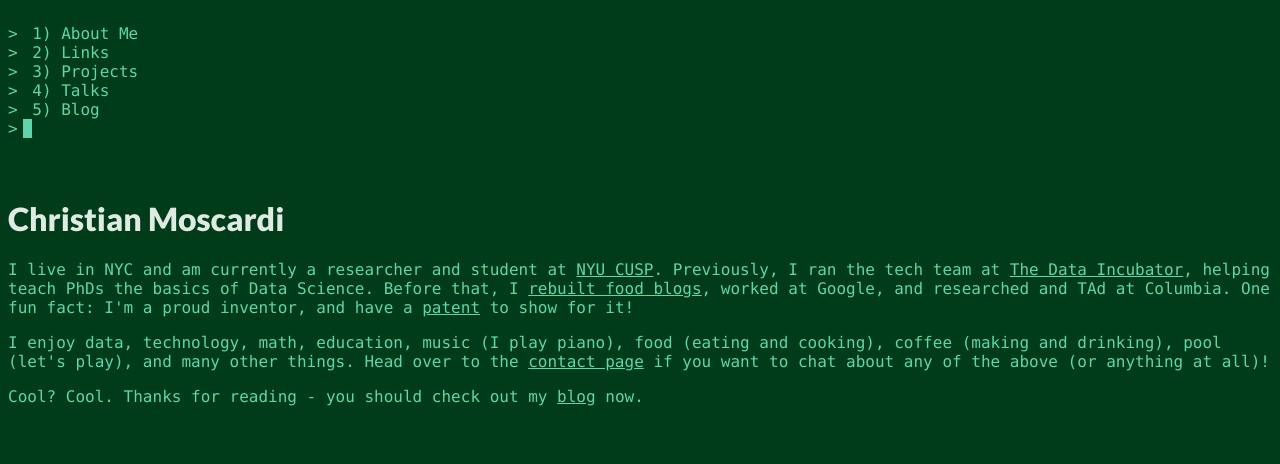
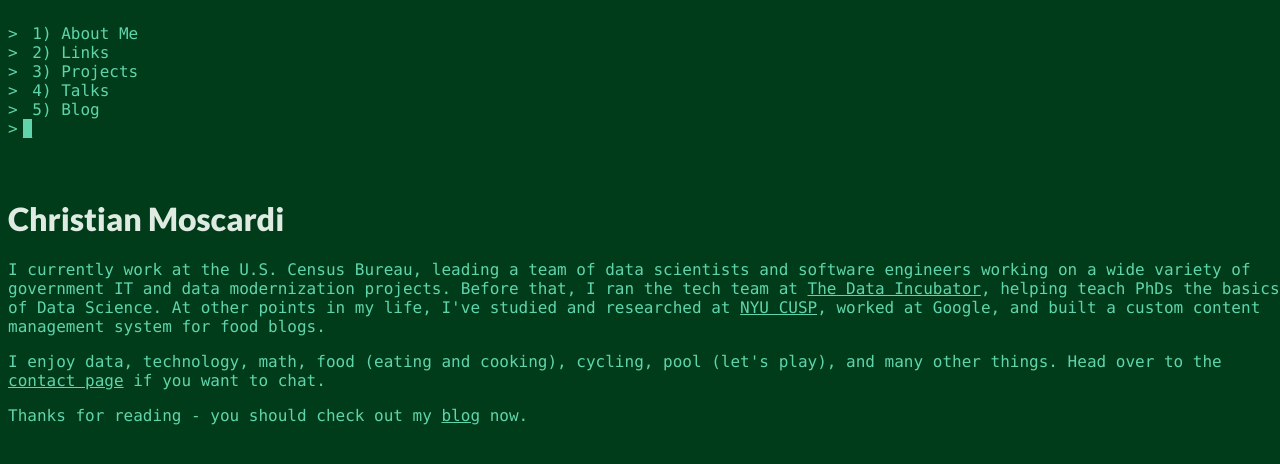
Before and after one commit to cmoscardi/cmoscardi.github.io, a Jekyll site: the page built from home.html, in a window 1280 px wide. Shown: the top 464 px of the page. Built offline with Jekyll 4.4.1, drawn with Linux system fonts in a browser that asks for light colours; nearby versions of some CDN libraries.

Commit message:
🌬️🕸️

```diff
--- a/home.html
+++ b/home.html
@@ -5,10 +5,8 @@ pre_message: You are now inside!
 ---
 <h1 id="nomen">Christian Moscardi</h1>
 
-<p>I live in NYC and am currently a researcher and student at <a href="http://cusp.nyu.edu/">NYU CUSP</a>. Previously, I ran the tech team at <a target="_blank" href="https://www.thedataincubator.com">The Data Incubator</a>, helping teach PhDs the basics of Data Science. Before that, I <a target="_blank" href="http://www.realcheapeats.com/">rebuilt food blogs</a>, worked at Google, and researched and TAd at Columbia. One fun fact: I'm a proud inventor, and have a <a href="https://patents.google.com/patent/WO2017165399A1/en">patent</a> to show for it!</p>
+<p>I currently work at the U.S. Census Bureau, leading a team of data scientists and software engineers working on a wide variety of government IT and data modernization projects. Before that, I ran the tech team at <a target="_blank" href="https://www.thedataincubator.com">The Data Incubator</a>, helping teach PhDs the basics of Data Science. At other points in my life, I've studied and researched at <a href="https://engineering.nyu.edu/research-innovation/centers/cusp">NYU CUSP</a>, worked at Google, and built a custom content management system for food blogs.</p>
 
+<p>I enjoy data, technology, math, food (eating and cooking), cycling, pool (let's play), and many other things. Head over to the <a href="/links.html">contact page</a> if you want to chat.</p>
 
-<p>I enjoy data, technology, math, education, music (I play piano), food (eating and cooking), coffee (making and drinking), pool (let's play), and many other things. Head over to the <a href="/links.html">contact page</a> if you want to chat about any of the above (or anything at all)! </p>
-
-
-<p>Cool? Cool. Thanks for reading - you should check out my <a href="/blog/">blog</a> now.</p>
+<p>Thanks for reading - you should check out my <a href="/blog/">blog</a> now.</p>
```
